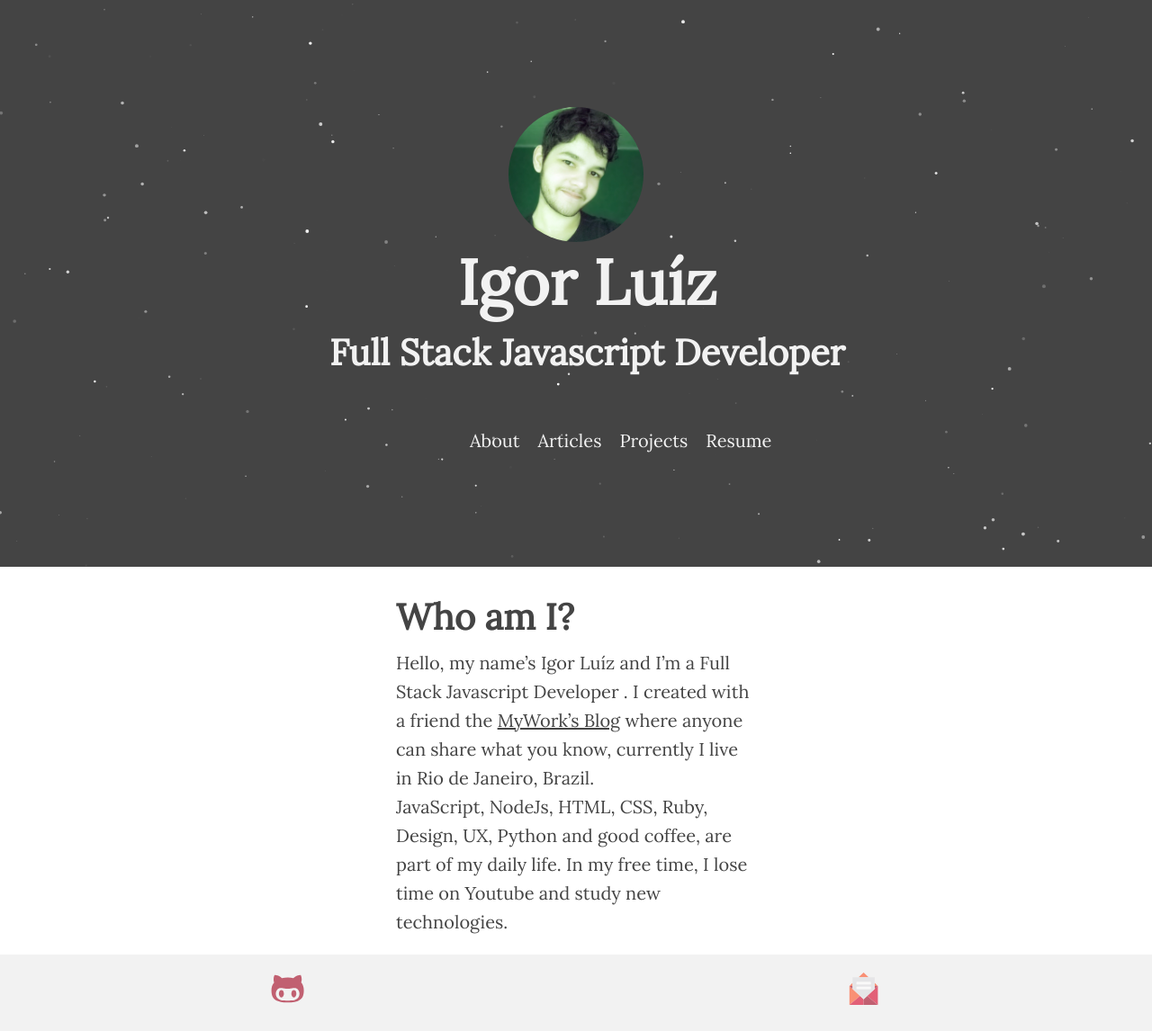
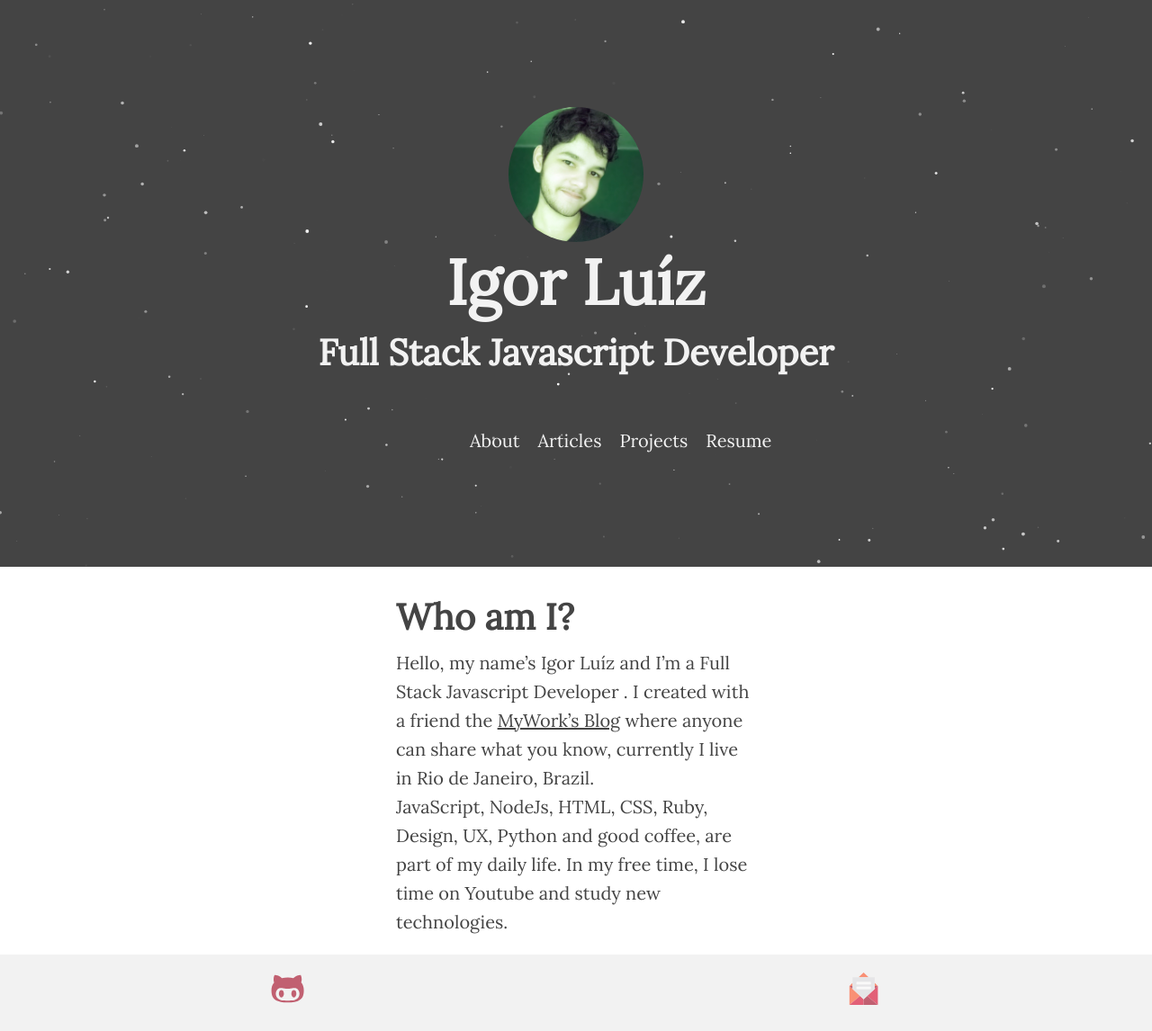
Before and after one commit to Halfeld/website, a Jekyll site: the page built from index.md, in a window 1280 px wide. Shown: the whole page at 90% size. Built offline with Jekyll 4.4.1, drawn with Linux system fonts in a browser that asks for light colours; comment, search, counter and statistics services are not loaded.

Commit message:
Fix margin on description

```diff
--- a/_sass/_header.scss
+++ b/_sass/_header.scss
@@ -35,7 +35,6 @@
     // Details
     // =======
     > .header__personal-info {
-      margin-left: 2.5rem;
 
       // Name
       // ====
```
